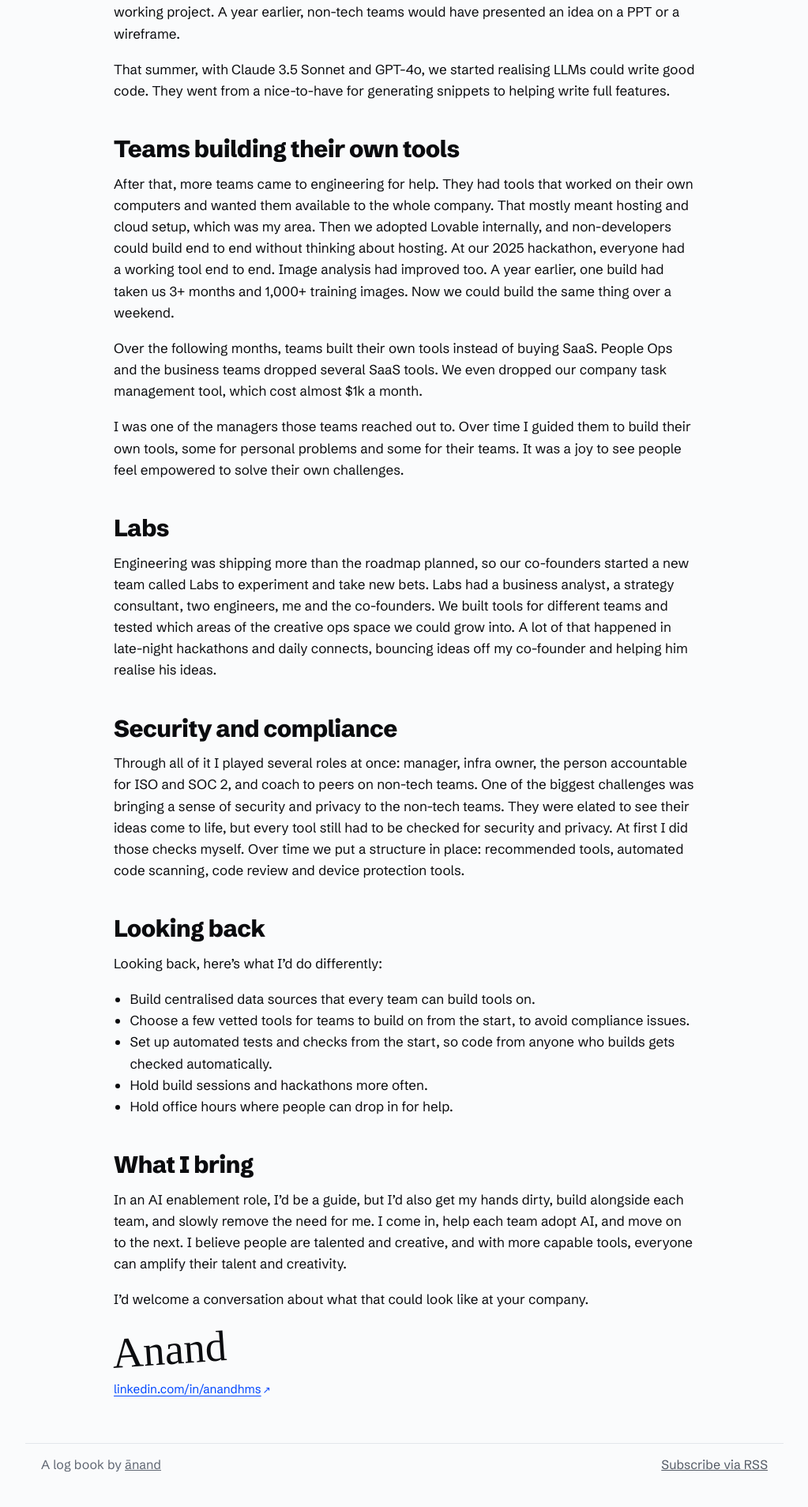
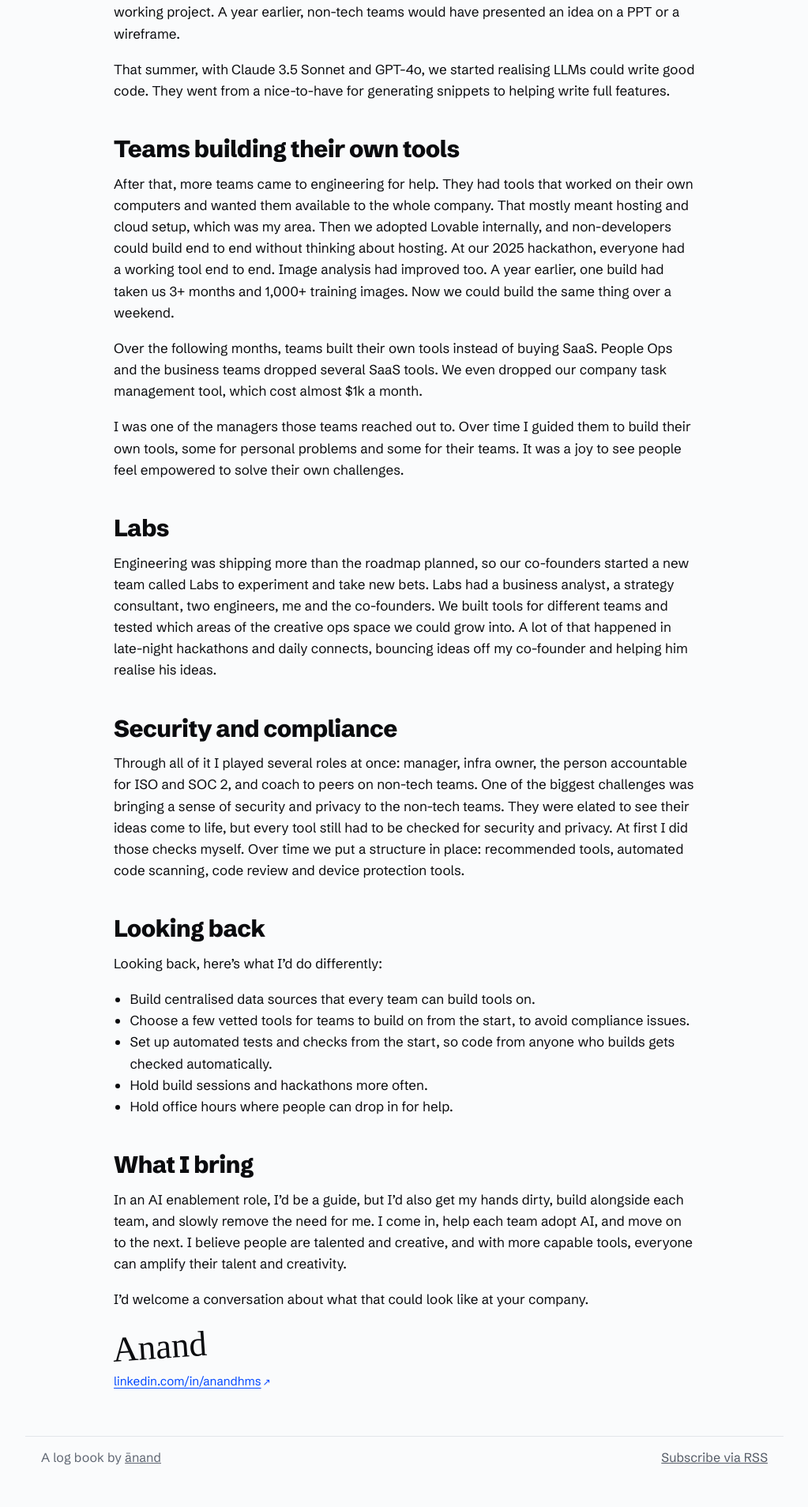
Before and after one commit to and/and.github.io, a Jekyll site: the page built from ai.md, in a window 1280 px wide. Shown: the part 2084-3992 px from the top of the page at 79% size, without its empty margins (128-1151 px from the left). Built offline with Jekyll 4.4.1, drawn with Linux system fonts in a browser that asks for light colours; some web fonts are replaced.

Commit message:
AI adoption note: switch signature font to Oooh Baby
Co-Authored-By: Claude Opus 5.5 <noreply@anthropic.com>

```diff
--- a/ai.md
+++ b/ai.md
@@ -44,7 +44,7 @@ sitemap: false
   .ath-ev p{grid-column:2}
 }
 .post-content .ath-sign{margin-top:28px}
-.post-content .ath-sig{font-family:"Mrs Saint Delafield",cursive;font-size:3.4rem;line-height:1;margin:0 0 6px;color:var(--text);transform:rotate(-4deg);transform-origin:left bottom;display:inline-block}
+.post-content .ath-sig{font-family:"Oooh Baby",cursive;font-size:2.8rem;line-height:1;margin:0 0 6px;color:var(--text);transform:rotate(-4deg);transform-origin:left bottom;display:inline-block}
 .post-content .ath-in{margin:0;font-size:.95rem}
 </style>
 
@@ -125,7 +125,7 @@ I'd welcome a conversation about what that could look like at your company.
 
 <link rel="preconnect" href="https://fonts.googleapis.com">
 <link rel="preconnect" href="https://fonts.gstatic.com" crossorigin>
-<link href="https://fonts.googleapis.com/css2?family=Mrs+Saint+Delafield&display=swap" rel="stylesheet">
+<link href="https://fonts.googleapis.com/css2?family=Oooh+Baby&display=swap" rel="stylesheet">
 <div class="ath-sign">
 <p class="ath-sig" aria-label="Anand">Anand</p>
 <p class="ath-in"><a href="https://www.linkedin.com/in/anandhms/">linkedin.com/in/anandhms</a></p>
```
